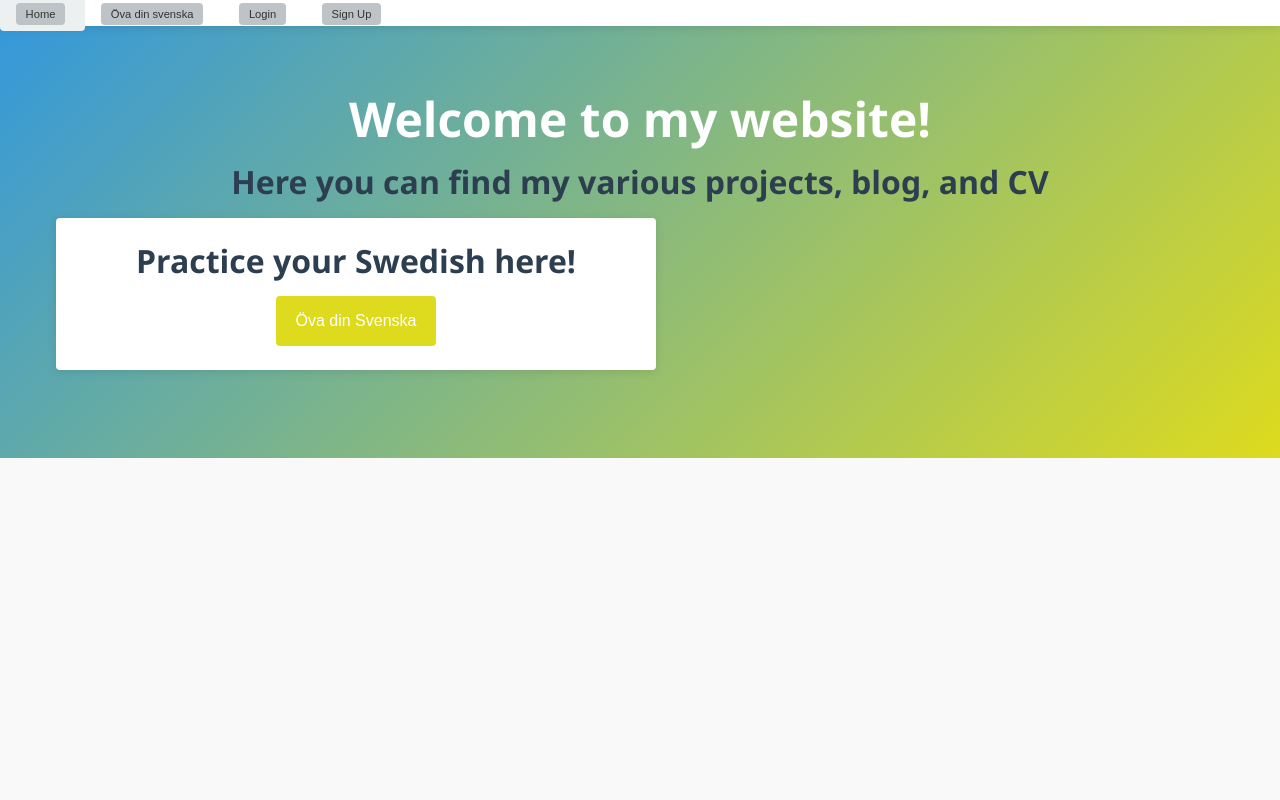
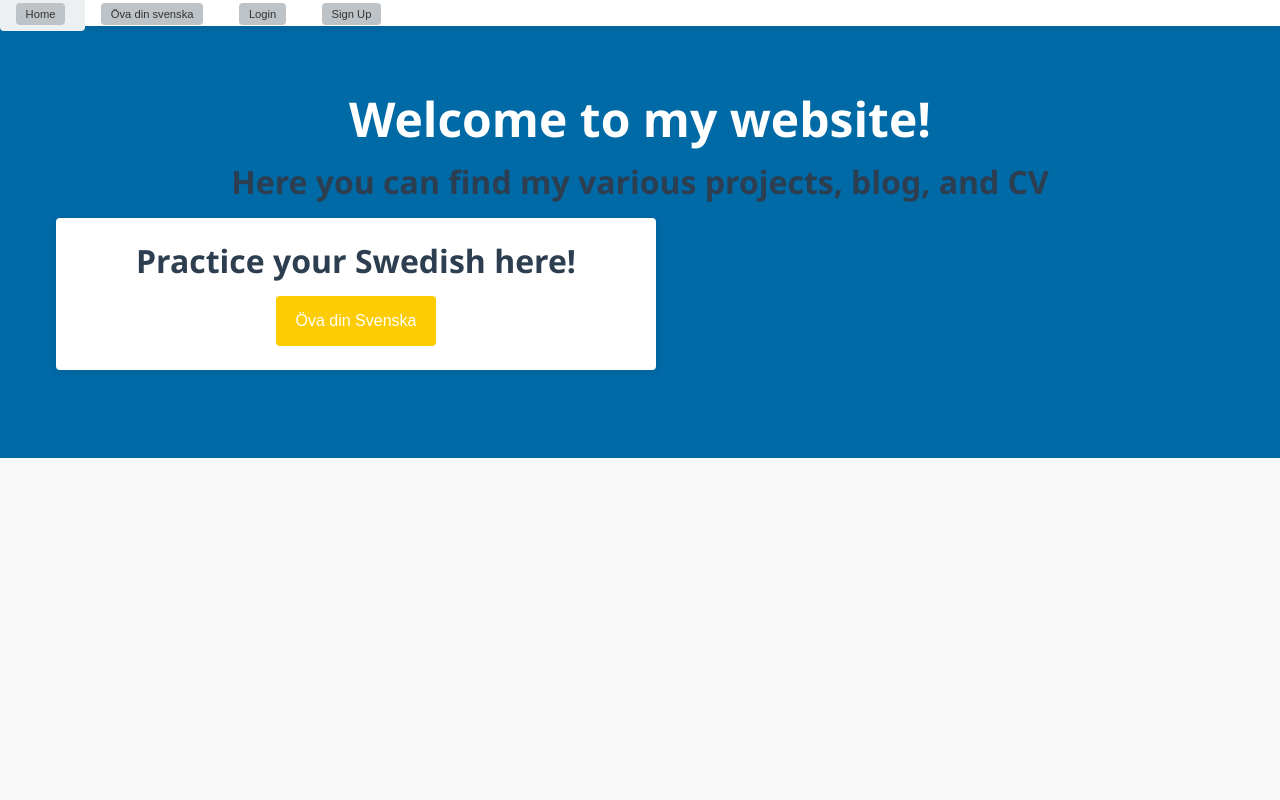
Before and after one commit to suitst/website, a Django app: page / in a window 1280 px wide. Run offline with Django 5.2, Linux system fonts and the light colour scheme.

Commit message:
updated background color on home page

```diff
--- a/timpage/timpage/static/base.css
+++ b/timpage/timpage/static/base.css
@@ -2,10 +2,10 @@
 
 /* Base Styles */
 :root {
-  --primary-color: #3498db;
-  --primary-hover: #2980b9;
-  --secondary-color: #dedb1e;
-  --secondary-hover: #cbc806bb;
+  --primary-color: #006AA7;
+  --primary-hover: #6293af;
+  --secondary-color: #FECC02;
+  --secondary-hover: #ffdd57;
   --accent-color: #e74c3c;
   --accent-hover: #c0392b;
   --dark-color: #2c3e50;
@@ -276,7 +276,7 @@ textarea.form-control {
 
 /* Specific Page Styles */
 .home-hero {
-  background: linear-gradient(135deg, var(--primary-color), var(--secondary-color));
+  background: var(--primary-color);
   color: white;
   padding: 4rem 0;
   text-align: center;
```
Also changed, not shown: timpage/db.sqlite3.
